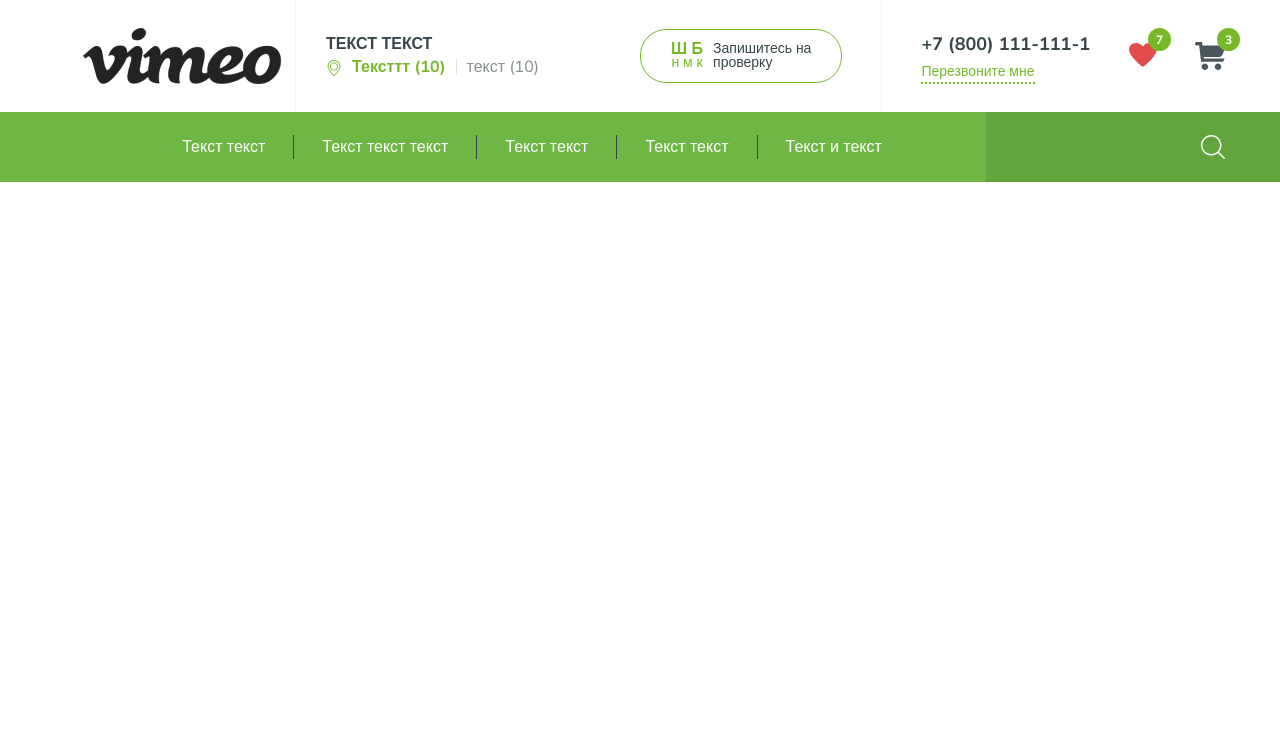
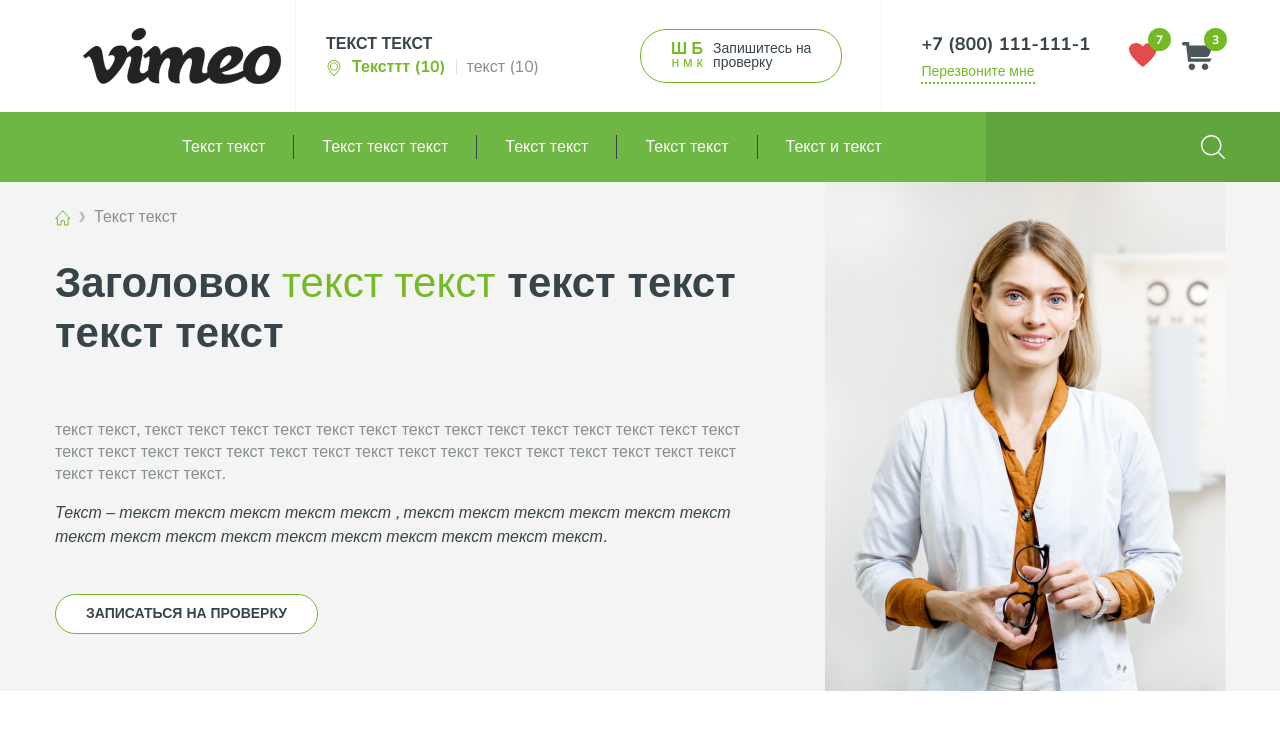
Before and after one commit to stas3112rus/optics, a website: page src/index.html in a window 1280 px wide. Drawn offline with nearby package versions, Linux system fonts and the light colour scheme; files that its build step writes are made by us from their sources; files whose address does not match are found by name.

Commit message:
main block

```diff
--- a/src/index.html
+++ b/src/index.html
@@ -103,5 +103,50 @@
         </div>
       </div>
     </nav>
+    <section class="MainBlock">
+      <div class="MainBlock__wrapper container">
+        <div class="BreadCrumbs">
+          <div class="BreadCrumbs__item">
+            <a href="/">
+              <img src="img/icons/home.svg" alt="Главная страница" />
+            </a>
+          </div>
+          <div class="BreadCrumbs__item">
+            <img src="img/icons/arrow.svg" alt="next" />
+          </div>
+          <div class="BreadCrumbs__item BreadCrumbs__currentPage">
+            Текст текст
+          </div>
+        </div>
+        <div class="MainBlock__content">
+          <h1 class="Title Title__main">
+            Заголовок <span>текст текст</span> текст текст текст текст
+          </h1>
+          <div class="MainBlock__texts">
+            <p class="MainBlock__text">
+              текст текст, текст текст текст текст текст текст текст текст текст
+              текст текст текст текст текст текст текст текст текст текст текст
+              текст текст текст текст текст текст текст текст текст текст текст
+              текст текст текст.
+            </p>
+            <p class="MainBlock__text_extra MainBlock__text_margin">
+              Текст – текст текст текст текст текст , текст текст текст текст
+              текст текст текст текст текст текст текст текст текст текст текст
+              текст.
+            </p>
+          </div>
+
+          <div class="MainBlock__button">
+            <button class="Buttons Buttons_capital">
+              Записаться на проверку
+            </button>
+          </div>
+        </div>
+
+        <div class="MainBlock__cover">
+          <img src="img/doctor-woman.jpg" alt="Проверка зрения в городе  N" />
+        </div>
+      </div>
+    </section>
   </body>
 </html>
--- /dev/null
+++ b/src/sass/components/_BreadCrumbs.scss
@@ -0,0 +1,14 @@
+.BreadCrumbs {
+  display: flex;
+  gap: 8px;
+  padding-top: 23px;
+
+  &__item {
+    color: $color-gray-2;
+    font-size: 16px;
+    font-weight: 400;
+    display: flex;
+    align-items: center;
+    height: 100%;
+  }
+}
--- a/src/sass/components/_Buttons.scss
+++ b/src/sass/components/_Buttons.scss
@@ -12,4 +12,8 @@
   font-weight: 600;
   line-height: 14px;
   padding: 12px 30px;
+
+  &_capital {
+    text-transform: uppercase;
+  }
 }
--- a/src/sass/components/_Header.scss
+++ b/src/sass/components/_Header.scss
@@ -101,7 +101,8 @@
 
   &__icons {
     display: flex;
-    gap: 38px;
+    gap: 25px;
+    padding-right: 13px;
   }
 
   &__icon {
--- /dev/null
+++ b/src/sass/components/_MainBlock.scss
@@ -0,0 +1,41 @@
+.MainBlock {
+  background-color: $color-gray-3;
+
+  &__wrapper {
+    display: grid;
+    grid-template-columns: 1fr 400px;
+    grid-template-rows: minmax(22px, auto) 1fr;
+    column-gap: 46px;
+  }
+
+  &__cover {
+    grid-column-start: 2;
+    grid-column-end: 3;
+    grid-row-start: 1;
+    grid-row-end: 3;
+  }
+
+  &__content {
+    margin-top: 30px;
+  }
+
+  &__texts {
+    margin-top: 60px;
+  }
+
+  &__text {
+    color: $color-gray-2;
+    font-size: 16px;
+    font-weight: 400;
+    line-height: 22px;
+
+    &_extra {
+      color: $color-black;
+      font-style: italic;
+    }
+  }
+
+  &__button {
+    margin-top: 45px;
+  }
+}
--- a/src/sass/components/_Navbar.scss
+++ b/src/sass/components/_Navbar.scss
@@ -5,7 +5,6 @@
   position: relative;
   overflow-x: hidden;
   min-height: 70px;
-
 
   &::before,
   &::after {
@@ -30,8 +29,6 @@
     transform: translateX(77%);
     background-color: $color-green-dark-2;
   }
-
-
 
   &__Menu,
   &__Search {
--- /dev/null
+++ b/src/sass/components/_Title.scss
@@ -0,0 +1,11 @@
+.Title {
+  &__main {
+    font-size: 42px;
+    font-weight: 700;
+    line-height: 50px;
+
+    & span {
+      color: $color-green-primary;
+    }
+  }
+}
--- a/src/sass/style.scss
+++ b/src/sass/style.scss
@@ -22,3 +22,6 @@
 @import "components/Buttons";
 @import "components/Circles";
 @import "components/Navbar";
+@import "components/Title";
+@import "components/BreadCrumbs";
+@import "components/MainBlock";
```
Also changed, not shown: dist/css/style.min.css, dist/img/icons/arrow.svg (renamed from dist/img/icons/arrow icon.svg), dist/index.html.
